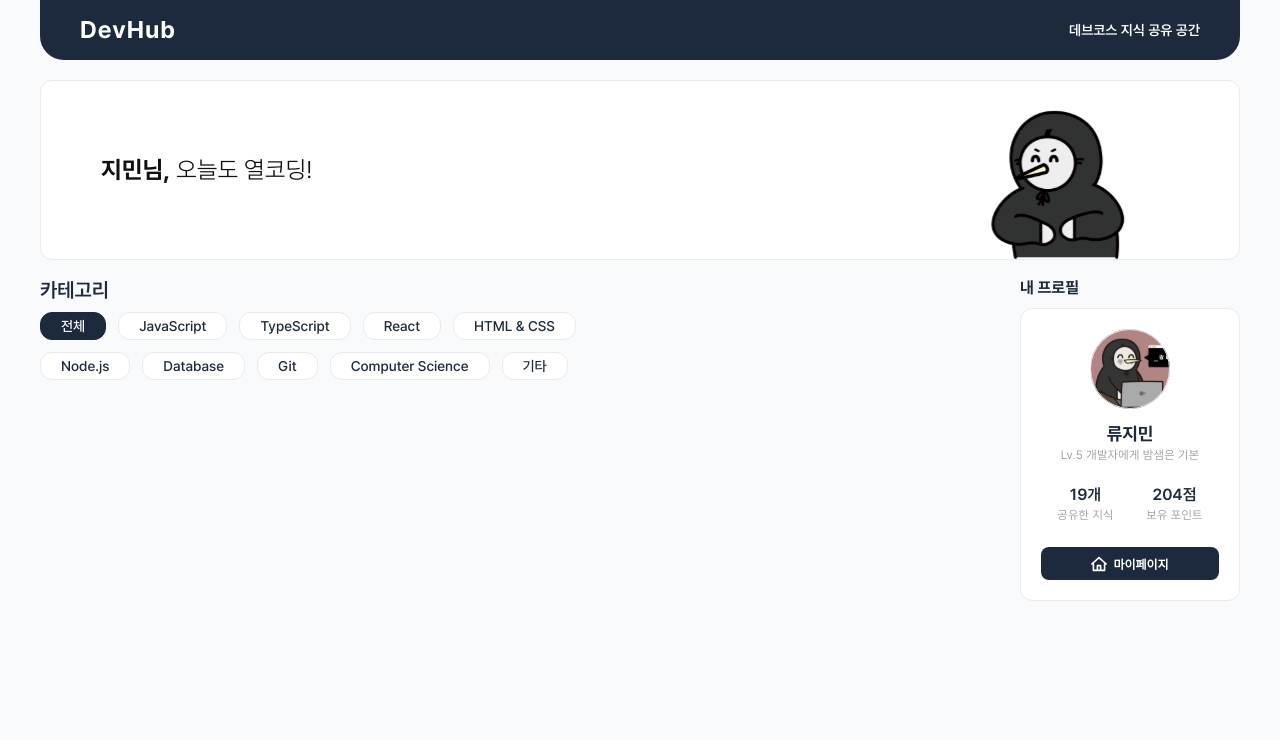
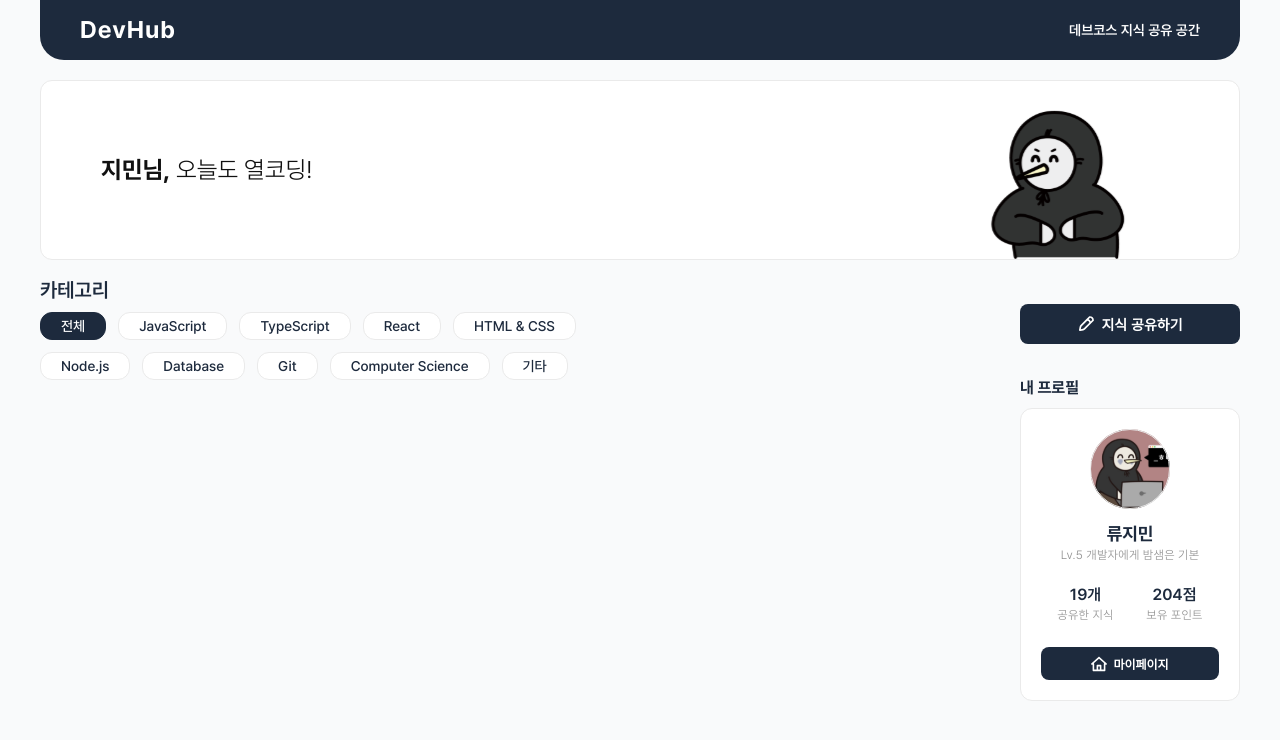
Before and after one commit to Team-DevHub/dev-hub-front, a React (Vite) app: page / in a window 1280 px wide. Shown: the top 740 px of the page. Built offline with nearby package versions, Linux system fonts and the light colour scheme.

Commit message:
[Style/#5]: 지식 공유하기 버튼

```diff
--- a/src/components/homePage/SideBar.tsx
+++ b/src/components/homePage/SideBar.tsx
@@ -1,9 +1,17 @@
 import styled from "styled-components";
 import Profile from "./Profile";
+import Button from "../common/Button";
+import PencilIcon from "@/assets/icon/pencil-icon.svg";
 
 function SideBar() {
   return (
     <Container>
+      <Button
+        size="medium"
+        text="지식 공유하기"
+        onClick={() => {}}
+        icon={PencilIcon}
+      />
       <Profile />
     </Container>
   );
@@ -14,4 +22,11 @@ export default SideBar;
 const Container = styled.aside`
   width: 220px;
   display: flex;
+  flex-direction: column;
+  gap: 36px;
+  padding: 24px 0;
+
+  position: sticky;
+  top: 0;
+  left: 0;
 `;
```
Also changed, not shown: src/assets/icon/pencil-icon.svg (added).
